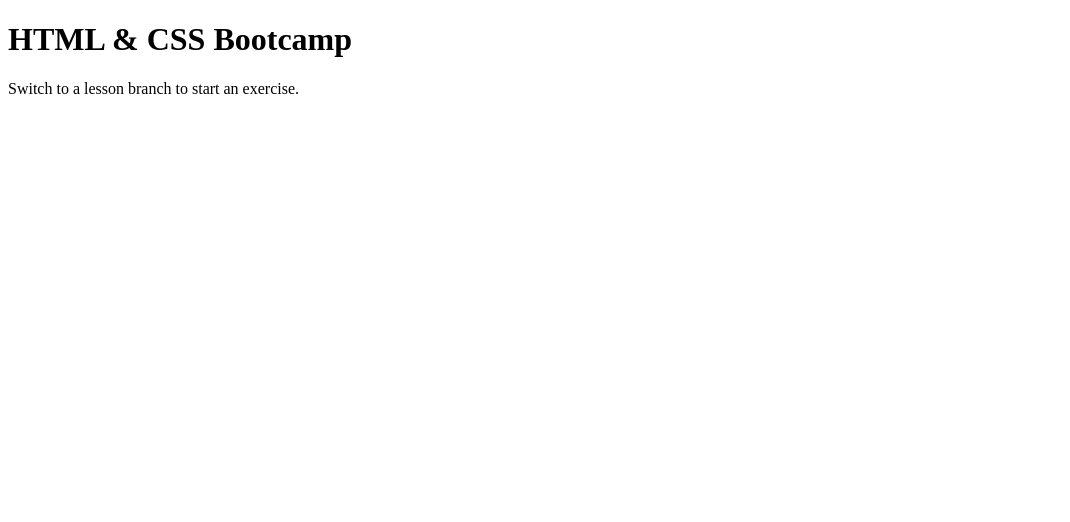
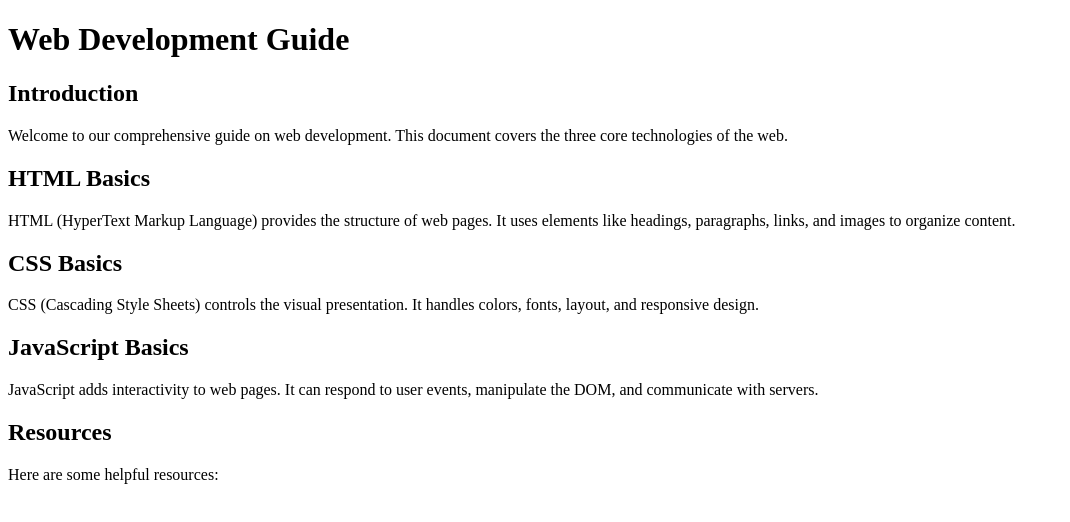
Before and after one commit to angularWorkshop/html_lessons, a plain HTML site: page index.html in a window 1280 px wide. Shown: the whole page, without its empty margins (0-1070 px from the left). Drawn offline with Linux system fonts and the light colour scheme.

Commit message:
lesson: topic 05, exercise 01 — anchor nav starter

```diff
--- a/index.html
+++ b/index.html
@@ -3,10 +3,49 @@
 <head>
   <meta charset="UTF-8">
   <meta name="viewport" content="width=device-width, initial-scale=1.0">
-  <title>HTML &amp; CSS Bootcamp</title>
+  <title>Web Development Guide</title>
 </head>
 <body>
-  <h1>HTML &amp; CSS Bootcamp</h1>
-  <p>Switch to a lesson branch to start an exercise.</p>
+
+  <h1>Web Development Guide</h1>
+
+  <!-- TODO 1: Create a Table of Contents as a <nav> element with a <ul>.
+       Each <li> should have an <a href="#section-id"> linking to sections below.
+       Sections: Introduction, HTML Basics, CSS Basics, JavaScript Basics, Resources -->
+
+
+  <!-- TODO 2: Add id="introduction" to this heading -->
+  <h2>Introduction</h2>
+  <p>Welcome to our comprehensive guide on web development. This document covers the three core technologies of the web.</p>
+  <!-- TODO 3: Add a "Back to top" link: <a href="#">Back to top</a> -->
+
+  <!-- TODO 4: Add id="html-basics" to this heading -->
+  <h2>HTML Basics</h2>
+  <p>HTML (HyperText Markup Language) provides the structure of web pages. It uses elements like headings, paragraphs, links, and images to organize content.</p>
+  <!-- TODO 5: Add a "Back to top" link -->
+
+  <!-- TODO 6: Add id="css-basics" to this heading -->
+  <h2>CSS Basics</h2>
+  <p>CSS (Cascading Style Sheets) controls the visual presentation. It handles colors, fonts, layout, and responsive design.</p>
+  <!-- TODO 7: Add a "Back to top" link -->
+
+  <!-- TODO 8: Add id="js-basics" to this heading -->
+  <h2>JavaScript Basics</h2>
+  <p>JavaScript adds interactivity to web pages. It can respond to user events, manipulate the DOM, and communicate with servers.</p>
+  <!-- TODO 9: Add a "Back to top" link -->
+
+  <!-- TODO 10: Add id="resources" to this heading -->
+  <h2>Resources</h2>
+  <p>Here are some helpful resources:</p>
+
+  <!-- TODO 11: Add an external link to MDN Web Docs (https://developer.mozilla.org)
+       Use target="_blank" and rel="noopener noreferrer" -->
+
+  <!-- TODO 12: Add a mailto link: contact@webguide.example.com -->
+
+  <!-- TODO 13: Add a tel link: +1 (555) 987-6543 -->
+
+  <!-- TODO 14: Add a "Back to top" link -->
+
 </body>
 </html>
```
Also changed, not shown: README.md.
